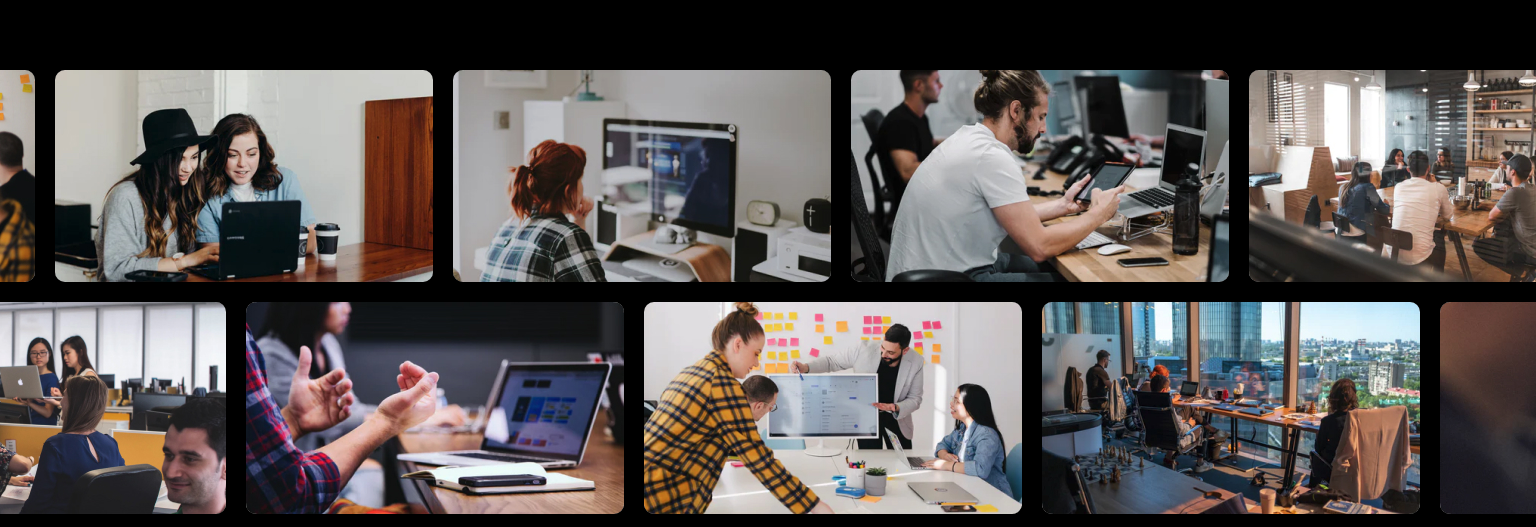
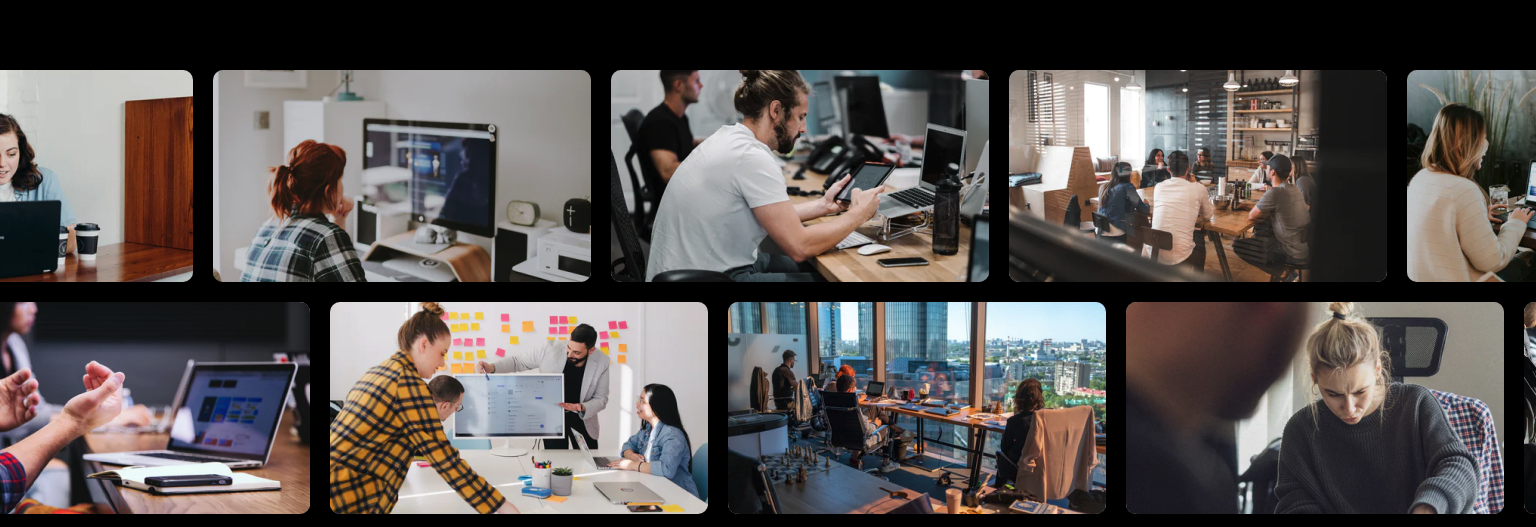
Before and after one commit to OlehFilyak/freySoft, a React (Create React App) app: page / in a window 1536 px wide. Shown: the part 257-784 px from the top of the page. Built offline with nearby package versions, Linux system fonts and the light colour scheme.

Commit message:
add styles for desktop

```diff
--- a/src/components/HeroImgContainer/HeroImgContainer.module.css
+++ b/src/components/HeroImgContainer/HeroImgContainer.module.css
@@ -38,9 +38,20 @@
   position: relative;
 }
 
-
+  @media screen and (min-width: 1440px) {
+    .ItemsWrapper1,
+    .ItemsWrapper3 {
+      left: -185px;
+    }
+  }
 
   @media screen and (min-width: 1440px) {
+    .ItemsWrapper2 {
+      left: -68px;
+    }
+  }
+
+  @media screen and (min-width: 1920px) {
     .ItemsWrapper1,
     .ItemsWrapper3 {
       left: -343px;
@@ -48,7 +59,7 @@
   }
 
 
-  @media screen and (min-width: 1440px) {
+  @media screen and (min-width: 1920px) {
     .ItemsWrapper2 {
      left: -152px;
     }
@@ -106,8 +117,15 @@
     }
   }
 
-.BackgroundImage1{
+.BackgroundImage1 {
+  display: none;
+}
+
+@media screen and (min-width: 1920px) {
+  .BackgroundImage1 {
   background-image: url('./HeroImages/desktop/Rectangle\ 1.jpg');
+  display: inline-flex;
+  }
 }
 
 .BackgroundImage2 {
@@ -131,7 +149,14 @@
 }
 
 .BackgroundImage7 {
-  background-image: url('./HeroImages/desktop/Rectangle\ 7.jpg');
+  display: none;
+}
+
+@media screen and (min-width: 1920px) {
+  .BackgroundImage7 {
+   background-image: url('./HeroImages/desktop/Rectangle\ 7.jpg');
+   display: inline-flex;
+  }
 }
 
 .BackgroundImage8 {
@@ -151,12 +176,19 @@
 }
 
 .BackgroundImage12 {
-  background-image: url('./HeroImages/desktop/Rectangle\ 12.jpg');
+     background-image: url('./HeroImages/desktop/Rectangle\ 12.jpg');
 }
 
 .BackgroundImage13 {
-  background-image: url('./HeroImages/desktop/Rectangle\ 13.jpg');
+ display: none;
 }
+
+  @media screen and (min-width: 1920px) {
+    .BackgroundImage13 {
+    background-image: url('./HeroImages/desktop/Rectangle\ 13.jpg');
+    display: inline-flex;
+  }
+  }
 
 .BackgroundImage14 {
   background-image: url('./HeroImages/desktop/Rectangle\ 14.jpg');
```
